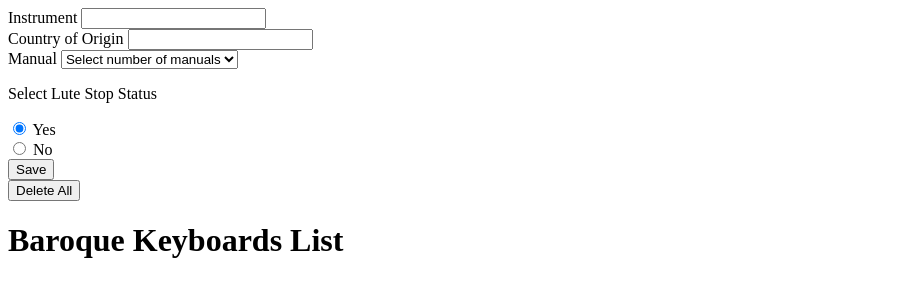
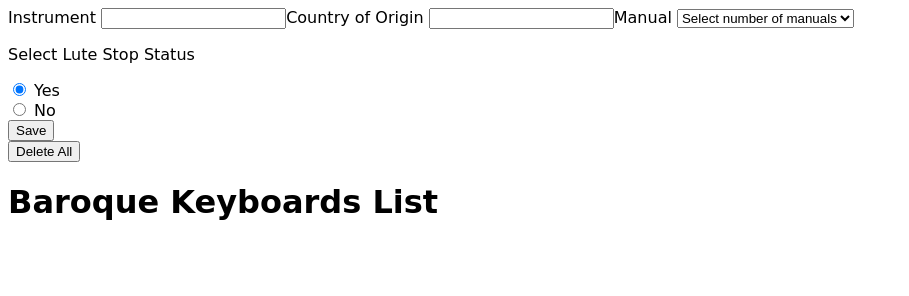
Before and after one commit to quentincrida/DOM-harpsichord-list, a plain HTML site: page index.html in a window 1280 px wide. Shown: the whole page, without its empty margins (0-909 px from the left). Drawn offline with Linux system fonts and the light colour scheme.

Commit message:
adding some css

```diff
--- /dev/null
+++ b/css/main.css
@@ -0,0 +1,20 @@
+body{
+font-family: snell roundhand, cursive;
+}
+
+#form-wrapper {
+width: 100%;
+  display: flex;
+  flex-direction: row;
+}
+
+.form-item {
+  font-family: apple chancery, cursive;
+}
+
+
+
+#instrument-list-item {
+  margin: 0.75rem 0.75rem;
+
+}
--- a/index.html
+++ b/index.html
@@ -5,6 +5,7 @@
   <meta name="viewport" content="width=device-width, initial-scale=1.0">
   <meta http-equiv="X-UA-Compatible" content="ie=edge">
   <title>Baroque Keyboards List</title>
+  <link rel="stylesheet" type="text/css" media="screen" href="css/main.css" />
   <script src="js/app.js"></script>
 </head>
 <body>
@@ -32,7 +33,7 @@
     </div>
     <p>Select Lute Stop Status</p>
     <div>
-      <input type="radio" id="luteStop" name="lute-stop" value="yes" required checked>
+      <input type="radio" id="lutestop" name="lute-stop" value="yes" required checked>
       <label for="lute-stop">Yes</label>
     </div>
 
```
Also changed, not shown: css/image.jpeg (added).
